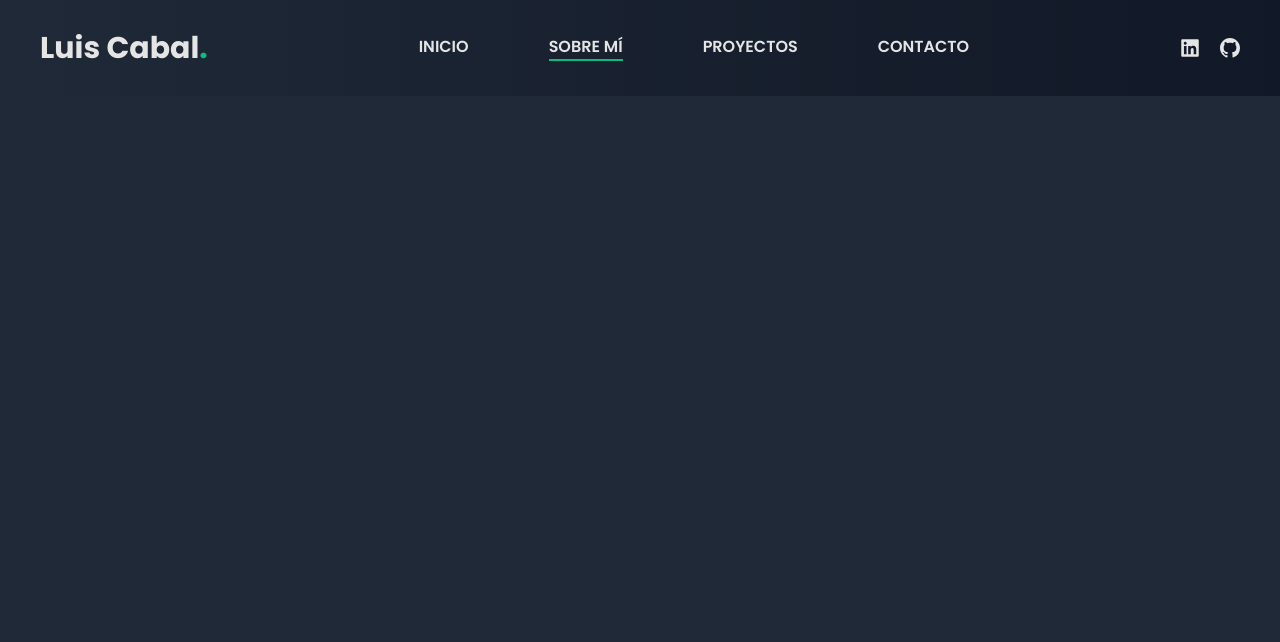
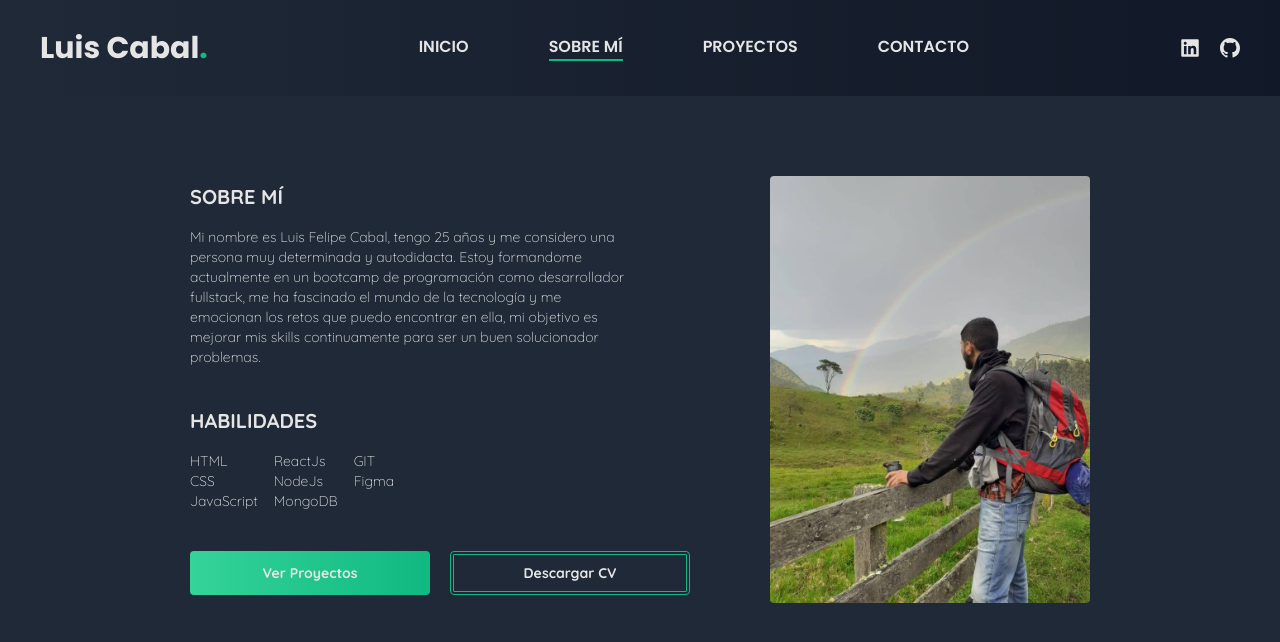
Before and after one commit to ElCabal/PortfolioWeb, a React (Vite) app: page /about in a window 1280 px wide. Shown: the top 642 px of the page. Built offline with nearby package versions, Linux system fonts and the light colour scheme.

Commit message:
section aboutme

```diff
--- a/index.html
+++ b/index.html
@@ -5,7 +5,7 @@
   <meta charset="UTF-8" />
   <link rel="icon" type="image/svg+xml" href="/src/favicon.svg" />
   <meta name="viewport" content="width=device-width, initial-scale=1.0" />
-  <meta name="description" content="Hola, soy Luis Cabal y este es mi portfolio web." />
+  <meta name="description" content="Hola, soy Luis Cabal y bienvenidos a mi portfolio web" />
   <title>Portfolio Luis Cabal</title>
   <link rel="apple-touch-icon" sizes="180x180" href="./src/assets/favicon_io/apple-touch-icon.png">
   <link rel="icon" type="image/png" sizes="32x32" href="./src/assets/favicon_io/favicon-32x32.png">
@@ -19,7 +19,7 @@
 </head>
 
 <body>
-  <div id="root"></div>
+  <div class="bg-gray-800 min-h-screen w-full" id="root"></div>
   <script type="module" src="/src/main.jsx"></script>
 </body>
 
--- a/src/App.jsx
+++ b/src/App.jsx
@@ -1,13 +1,12 @@
 import { Outlet } from "react-router-dom";
-import Footer from "./components/Footer";
 import Navbar from "./components/Navbar";
 
 function App() {
   return (
-    <div className="bg-gray-800 h-screen ">
+    <>
       <Navbar />
       <Outlet />
-    </div>
+    </>
   );
 }
 
--- a/src/components/Navbar.jsx
+++ b/src/components/Navbar.jsx
@@ -10,7 +10,7 @@ const Navbar = () => {
 
   return (
     <>
-      <nav className=" bg-gradient-to-r from-gray-800 to-gray-900 text-neutral-200 h-24 flex justify-between items-center px-10 md:px-18 fixed w-full font-poppins z-50 ">
+      <nav className=" bg-gradient-to-r from-gray-800 to-gray-900 text-neutral-200 h-24 flex justify-between items-center px-10 md:px-18 relative w-full font-poppins z-50 ">
         <NavLink
           to="/"
           className="text-3xl text-neutral-200 font-bold font-poppins"
@@ -62,8 +62,8 @@ const Navbar = () => {
       <div
         className={
           !isOpen
-            ? "flex flex-col absolute bg-gradient-to-r from-gray-800 to-gray-900 w-full  h-screen text-neutral-200 bottom-full left-0 justify-center items-center gap-16 font-semibold text-xl lg:hidden  transition-all ease-in duration-700 "
-            : "flex flex-col absolute bg-gradient-to-r from-gray-800 to-gray-900 w-full h-screen text-neutral-200 transition-all bottom-full translate-y-full ease-in duration-700 z-10 left-0 justify-center items-center gap-16 font-semibold text-xl lg:hidden"
+            ? "flex flex-col absolute bg-gradient-to-r from-gray-800 to-gray-900 w-full  h-full text-neutral-200 bottom-full left-0 justify-center items-center gap-16 font-semibold text-xl lg:hidden  transition-all ease-in duration-700 "
+            : "flex flex-col absolute bg-gradient-to-r from-gray-800 to-gray-900 w-full h-full text-neutral-200 transition-all bottom-full translate-y-full ease-in duration-700 z-10 left-0 justify-center items-center gap-16 font-semibold text-xl lg:hidden"
         }
       >
         <NavLink
--- a/src/components/home/HeroTitle.jsx
+++ b/src/components/home/HeroTitle.jsx
@@ -4,7 +4,7 @@ import { Link, NavLink } from "react-router-dom";
 
 const HeroTitle = () => {
   return (
-    <div className="flex flex-col gap-10 text-center text-4xl sm:text-5xl lg:text-6xl xl:text-7xl text-neutral-200 font-quicksand font-bold">
+    <div className="flex flex-col gap-10 text-center text-3xl sm:text-5xl lg:text-6xl xl:text-7xl text-neutral-200 font-quicksand font-bold">
       <p className="leading-relaxed">
         Soy <span className="text-emerald-500">Luis Felipe Cabal</span>
         <br />
--- /dev/null
+++ b/src/components/works/CardWork.jsx
@@ -0,0 +1,7 @@
+import React from "react";
+
+const CardWork = () => {
+  return <div>Hola</div>;
+};
+
+export default CardWork;
--- a/src/views/About.jsx
+++ b/src/views/About.jsx
@@ -1,7 +1,64 @@
 import React from "react";
+import Image from "../assets/images/aboutme.jpg";
 
 const About = () => {
-  return <div>About</div>;
+  return (
+    <section className=" flex flex-col py-20 justify-center items-center px-20 md:px-0 lg:px-20 text-sm   text-neutral-200 font-quicksand">
+      <div className="grid lg:flex justify-between items-center md:flex-row-reverse gap-20">
+        <div className="grid justify-center ">
+          <img
+            className="rounded w-80 md: max-w-md "
+            src={Image}
+            alt="aboutme"
+          />
+        </div>
+        <div className="flex flex-col gap-10 ">
+          <div className="grid gap-4">
+            <h2 className="font-bold text-xl">SOBRE MÍ </h2>
+            <p className="">
+              Mi nombre es Luis Felipe Cabal, tengo 25 años y me considero una
+              <br />
+              persona muy determinada y autodidacta. Estoy formandome
+              <br />
+              actualmente en un bootcamp de programación como desarrollador
+              <br />
+              fullstack, me ha fascinado el mundo de la tecnología y me
+              <br />
+              emocionan los retos que puedo encontrar en ella, mi objetivo es
+              <br />
+              mejorar mis skills continuamente para ser un buen solucionador
+              <br />
+              problemas.
+            </p>
+          </div>
+          <div className="flex flex-col gap-4">
+            <h2 className="font-bold text-xl">HABILIDADES</h2>
+            <div className="flex gap-4 ">
+              <ul>
+                <li>HTML</li>
+                <li>CSS</li>
+                <li>JavaScript</li>
+              </ul>
+              <ul>
+                <li>ReactJs</li>
+                <li>NodeJs</li>
+                <li>MongoDB</li>
+              </ul>
+              <ul>
+                <li>GIT</li>
+                <li>Figma</li>
+                <li></li>
+              </ul>
+            </div>
+          </div>
+          <div className="grid gap-4 sm:flex sm:gap-5 justify-center">
+            <button className="btn btn-primary">Ver Proyectos</button>
+            <button className="btn btn-secondary"> Descargar CV</button>
+          </div>
+        </div>
+      </div>
+    </section>
+  );
 };
 
 export default About;
--- a/src/views/Home.jsx
+++ b/src/views/Home.jsx
@@ -3,9 +3,9 @@ import HeroTitle from "../components/home/HeroTitle";
 
 const Home = () => {
   return (
-    <div className=" h-screen flex flex-col justify-center  bg-gray-800 font-poppins py-40 px-5">
+    <section className="flex flex-col bg-gray-800 font-poppins py-28 lg:py-22 px-5">
       <HeroTitle />
-    </div>
+    </section>
   );
 };
 
--- a/src/views/Works.jsx
+++ b/src/views/Works.jsx
@@ -1,7 +1,8 @@
 import React from "react";
+import CardWork from "../components/works/CardWork";
 
 const Works = () => {
-  return <div>Works</div>;
+  return <section></section>;
 };
 
 export default Works;
--- a/tailwind.config.js
+++ b/tailwind.config.js
@@ -1,5 +1,5 @@
 module.exports = {
-  content: ["./src/**/*.{js,jsx,ts,tsx}"],
+  content: ["./index.html", "./src/**/*.{vue,js,ts,jsx,tsx}"],
   theme: {
     extend: {
       fontFamily: {
```
Also changed, not shown: src/assets/images/aboutme.jpg (added), src/components/about/about.css (added), src/data/proyectos.js (added).
